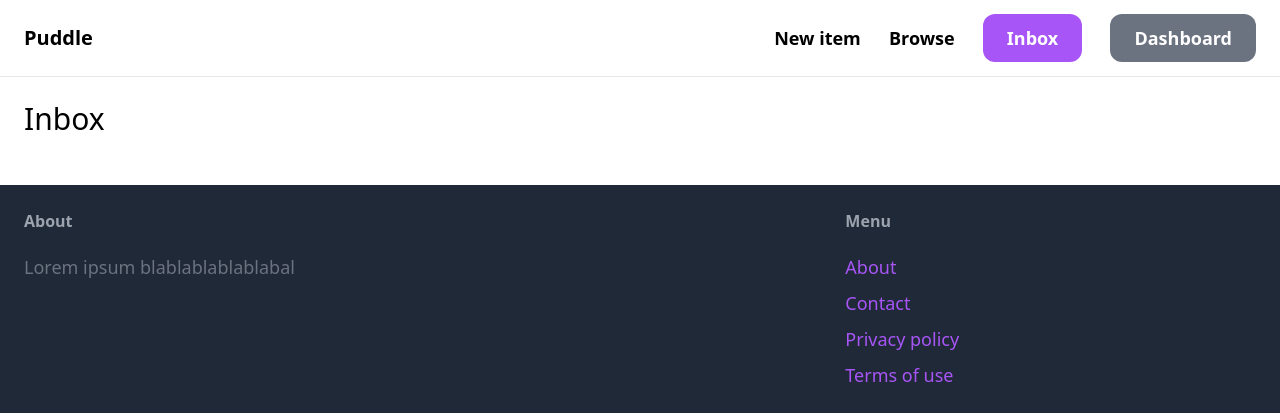
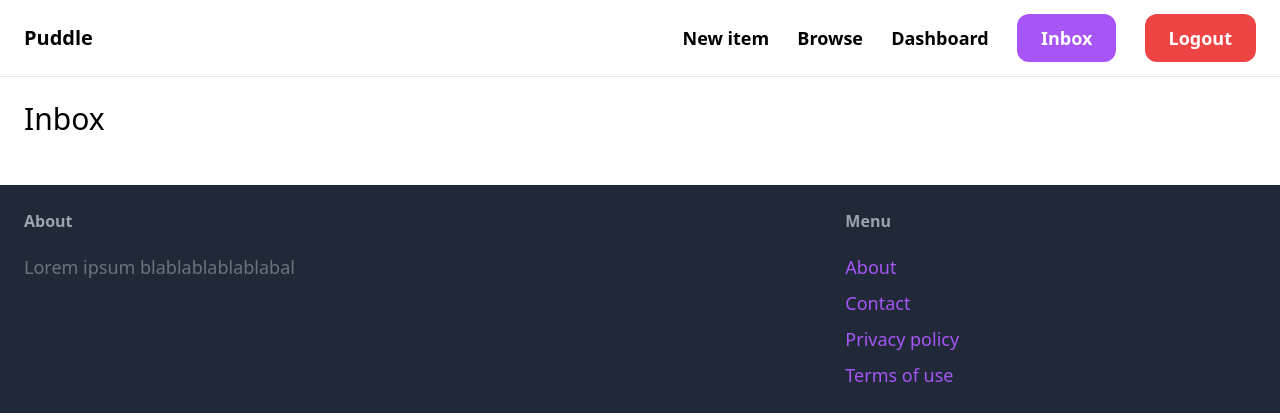
Before and after one commit to doug-braz/puddle, a Django app: page /inbox/ in a window 1280 px wide. Shown: the top 420 px of the page. Run offline with Django 5.2, Linux system fonts and the light colour scheme; the visitor is signed in with stand-in values (Sample User, id 1); data that the repository does not hold is empty; some libraries are stand-ins or nearby versions.

Commit message:
Implemented a logout functionality

```diff
--- a/puddle/core/urls.py
+++ b/puddle/core/urls.py
@@ -9,6 +9,7 @@ urlpatterns = [
     path('', views.index, name='views'),
     path('contact/', views.contact, name='contact'),
     path('signup/', views.signup, name='signup'),
+    path('logout/', views.logout, name='logout'),
     path('login/', auth_views.LoginView.as_view(template_name='core/login.html', authentication_form=LoginForm), name='login'),
 
 ]
--- a/puddle/core/views.py
+++ b/puddle/core/views.py
@@ -1,4 +1,5 @@
 from django.shortcuts import render, redirect
+from django.contrib import auth
 from item.models import Item, Category
 from .forms import SignupForm
 
@@ -27,3 +28,7 @@ def signup(request):
     return render(request, 'core/signup.html', {
         'form':form # For passing the form to the Front-End
     })
+
+def logout(request):
+    auth.logout(request)
+    return redirect('/')
--- a/puddle/templates/core/base.html
+++ b/puddle/templates/core/base.html
@@ -16,9 +16,10 @@
             <div class="space-x-6">
                 <a href="{% url 'item:new' %}" class="text-lg font-semibold hover:text-gray-500">New item</a>
                 <a href="{% url 'item:items' %}" class="text-lg font-semibold hover:text-gray-500">Browse</a>
+                <a href="{% url 'dashboard:index' %}" class="text-lg font-semibold hover:text-gray-500">Dashboard</a>
                 {% if request.user.is_authenticated %}
                     <a href="{% url 'conversation:inbox' %}" class="px-6 py-3 text-lg font-semibold bg-purple-500 text-white rounded-xl hover:bg-purple-700">Inbox</a>
-                    <a href="{% url 'dashboard:index' %}" class="px-6 py-3 text-lg font-semibold bg-gray-500 text-white rounded-xl hover:bg-gray-700">Dashboard</a>
+                    <a href="{% url 'core:logout' %}" class="px-6 py-3 text-lg font-semibold bg-red-500 text-white rounded-xl hover:bg-red-700">Logout</a>
                 {% else %}
                     <a href="{% url 'core:signup' %}" class="px-6 py-3 text-lg font-semibold bg-purple-500 text-white rounded-xl hover:bg-purple-700">Sign Up</a>
                     <a href="{% url 'core:login' %}" class="px-6 py-3 text-lg font-semibold bg-gray-500 text-white rounded-xl hover:bg-gray-700">Log in</a>
```
